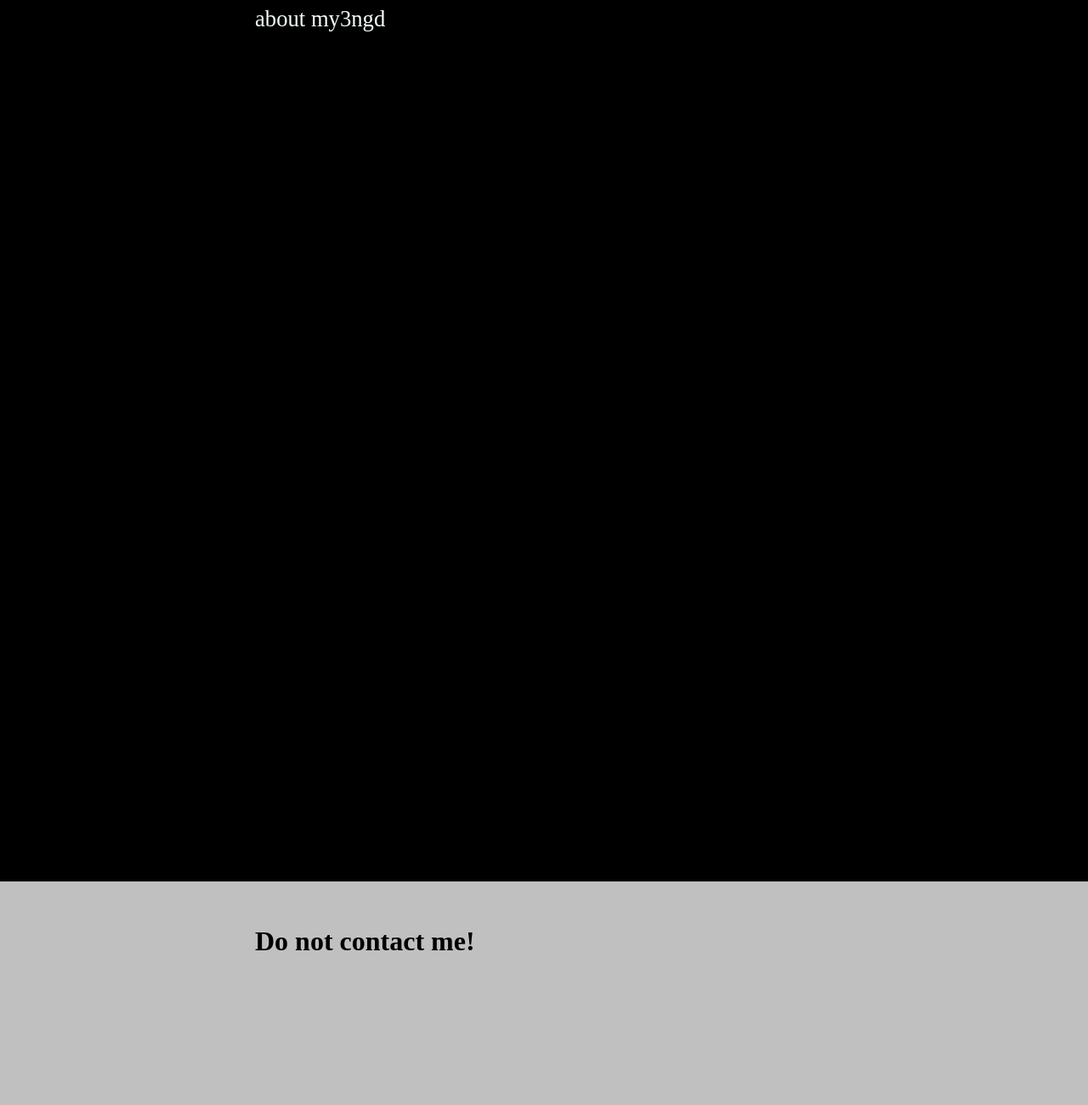
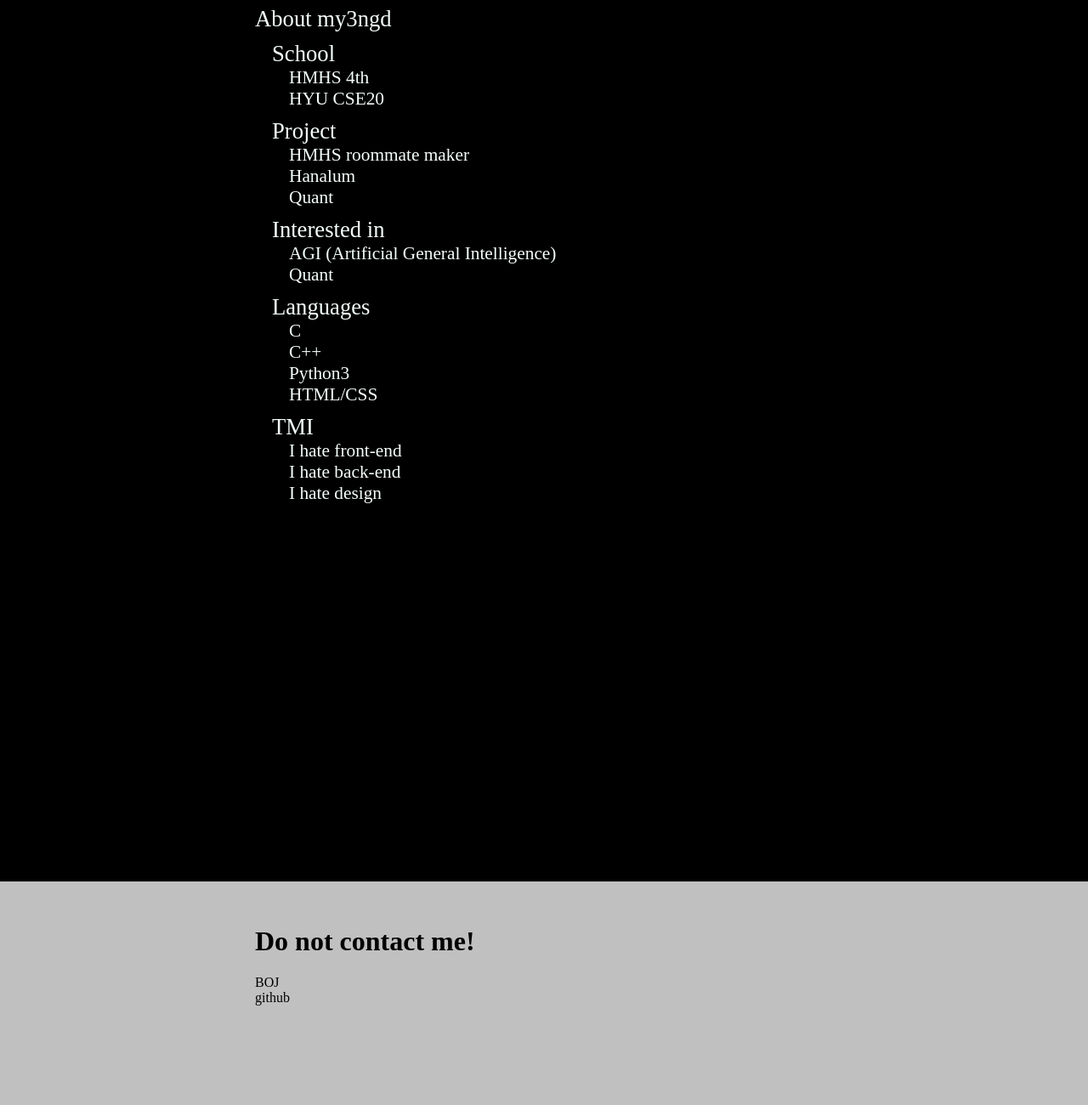
Before and after one commit to my3ngd/my3ngd.github.io, a plain HTML site: page index.html in a window 1280 px wide. Shown: the part 880-2180 px from the top of the page at 85% size. Drawn offline with Linux system fonts and the light colour scheme.

Commit message:
edited something

```diff
--- a/index.html
+++ b/index.html
@@ -20,12 +20,12 @@
 			</div>
 
 			<section id="introduction">
-				<details>
-					<summary style="width: 180px;">about my3ngd</summary>
-					<ul style="margin-top: 10px;" class="indent">
+				<details open>
+					<summary style="width: 180px;">About my3ngd</summary>
+					<ul style="margin-top: 10px; font-size: 20pt;" class="indent">
 						<li>
-							<details style="margin-top: 10px;">
-								<summary>school</summary>
+							<details open style="margin-top: 10px;">
+								<summary>School</summary>
 								<ul class="indent">
 									<li>HMHS 4th</li>
 									<li>HYU CSE20</li>
@@ -33,8 +33,8 @@
 							</details>
 						</li>
 						<li>
-							<details style="margin-top: 10px;">
-								<summary style="width: 180px;">project</summary>
+							<details open style="margin-top: 10px;">
+								<summary>Project</summary>
 								<ul class="indent">
 									<li>HMHS roommate maker</li>
 									<li>Hanalum</li>
@@ -43,27 +43,44 @@
 							</details>
 						</li>
 						<li>
-							<details style="margin-top: 10px;">
-								<summary style="width: 180px;">Interested in</summary>
+							<details open style="margin-top: 10px;">
+								<summary>Interested in</summary>
 								<ul class="indent">
+									<li>AGI (Artificial General Intelligence)</li>
 									<li>Quant</li>
-									<li>AGI</li>
+								</ul>
+							</details>
+						</li>
+						<li>
+							<details open style="margin-top: 10px">
+								<summary>Languages</summary>
+								<ul class="indent">
+									<li>C</li>
+									<li>C++</li>
+									<li>Python3</li>
+									<li>HTML/CSS</li>
+								</ul>
+							</details>
+						</li>
+						<li>
+							<details open style="margin-top: 10px;">
+								<summary>TMI</summary>
+								<ul class="indent">
+									<li>I hate front-end</li>
+									<li>I hate back-end</li>
+									<li>I hate design</li>
 								</ul>
 							</details>
 						</li>
 					</ul>
 				</details>
 			</section>
-
-			<footer>
-				<h1>
-					Do not contact me!
-				</h1>
-			</footer>
 		</main>
-
+		<!-- foot -->
 		<footer>
-			<!-- pass -->
+			<h1>Do not contact me!</h1>
+			<a href="https://www.acmicpc.net/user/my3">BOJ</a><br>
+			<a href="https://github.com/my3ngd">github</a>
 		</footer>
 	</body>
 </html>
--- a/style.css
+++ b/style.css
@@ -25,6 +25,12 @@ details > summary {
 details > summary::-webkit-details-marker {
 	display: none;
 	border: none;
+	width: 180px;
+}
+
+a {
+	text-decoration: none;
+	color: black;
 }
 
 ul {
@@ -38,7 +44,7 @@ footer {
 	padding: 30px;
 	padding-left: 300px;
 	width: auto;
-	height: 100px;
+	height: 300px;
 
 	background-color: silver;
 	color: black;
@@ -85,4 +91,5 @@ footer {
 /* indent */
 .indent {
 	margin-left: 20px;
+	font-size: 16pt;
 }
```
